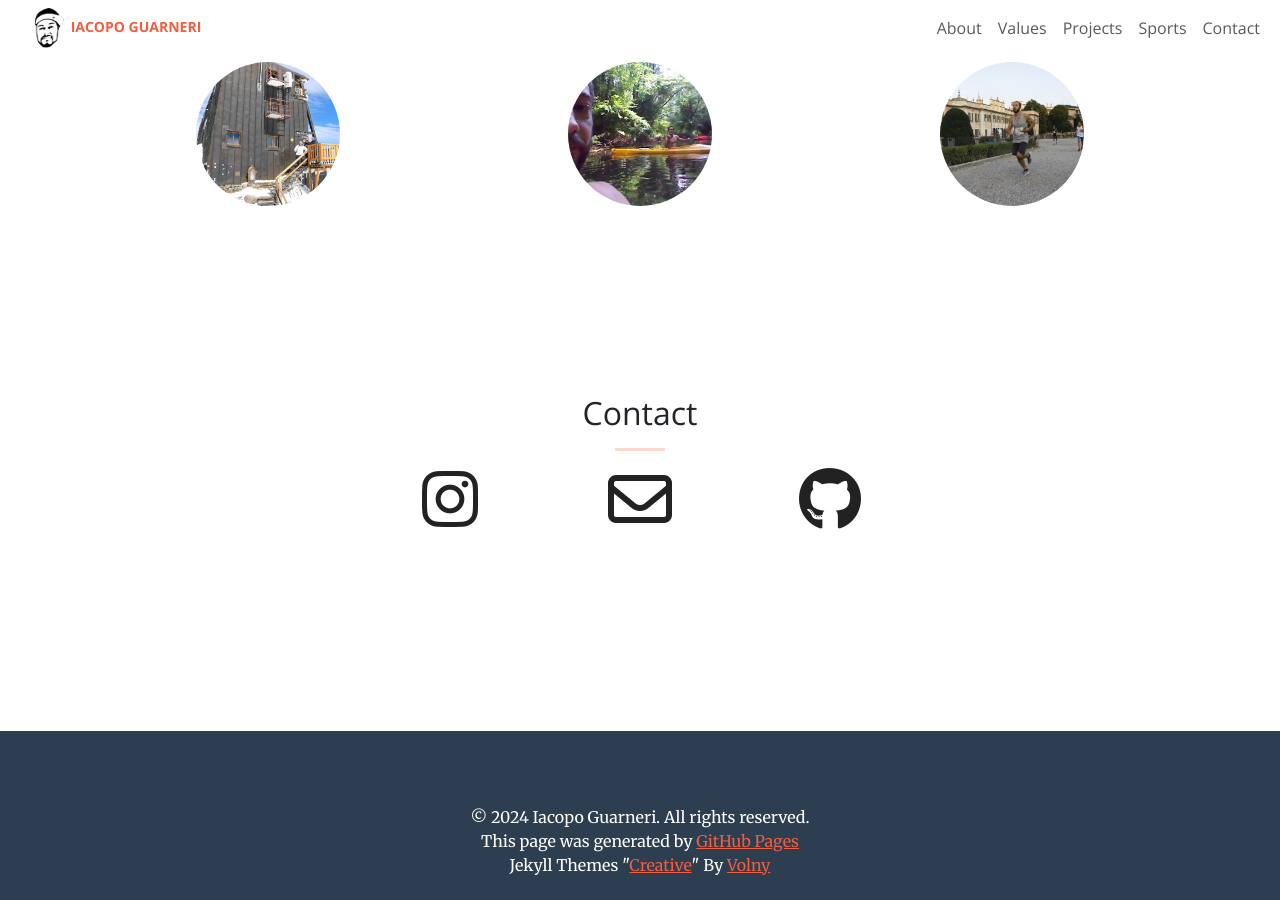
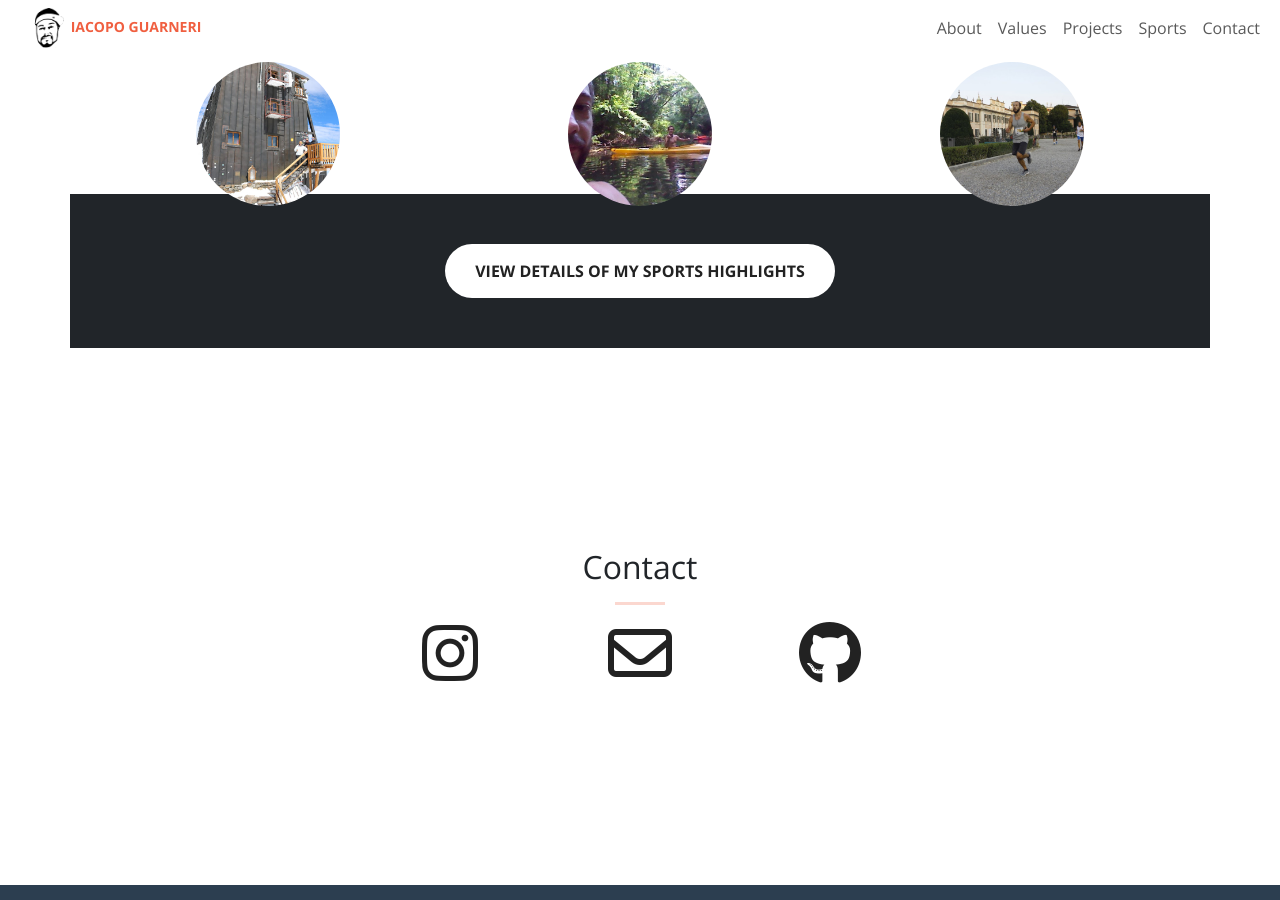
Before and after one commit to iacoposk8/iacoposk8.github.io, a Jekyll site: the page built from index.html, in a window 1280 px wide and 900 px high, scrolled down 1949 px. Built offline with Jekyll 4.4.1, drawn with Linux system fonts in a browser that asks for light colours.

Commit message:
Update sports.html

```diff
--- a/_includes/sports.html
+++ b/_includes/sports.html
@@ -24,6 +24,14 @@
                     </a>
                 </div>
             </div>
+
+            <aside class="bg-dark">
+              <div class="container text-center">
+                  <div class="call-to-action">
+                      <a href="/sports" class="btn btn-default btn-xl wow tada">View details of my sports highlights</a>
+                  </div>
+              </div>
+            </aside>
         </div>
     </div>
 
```
